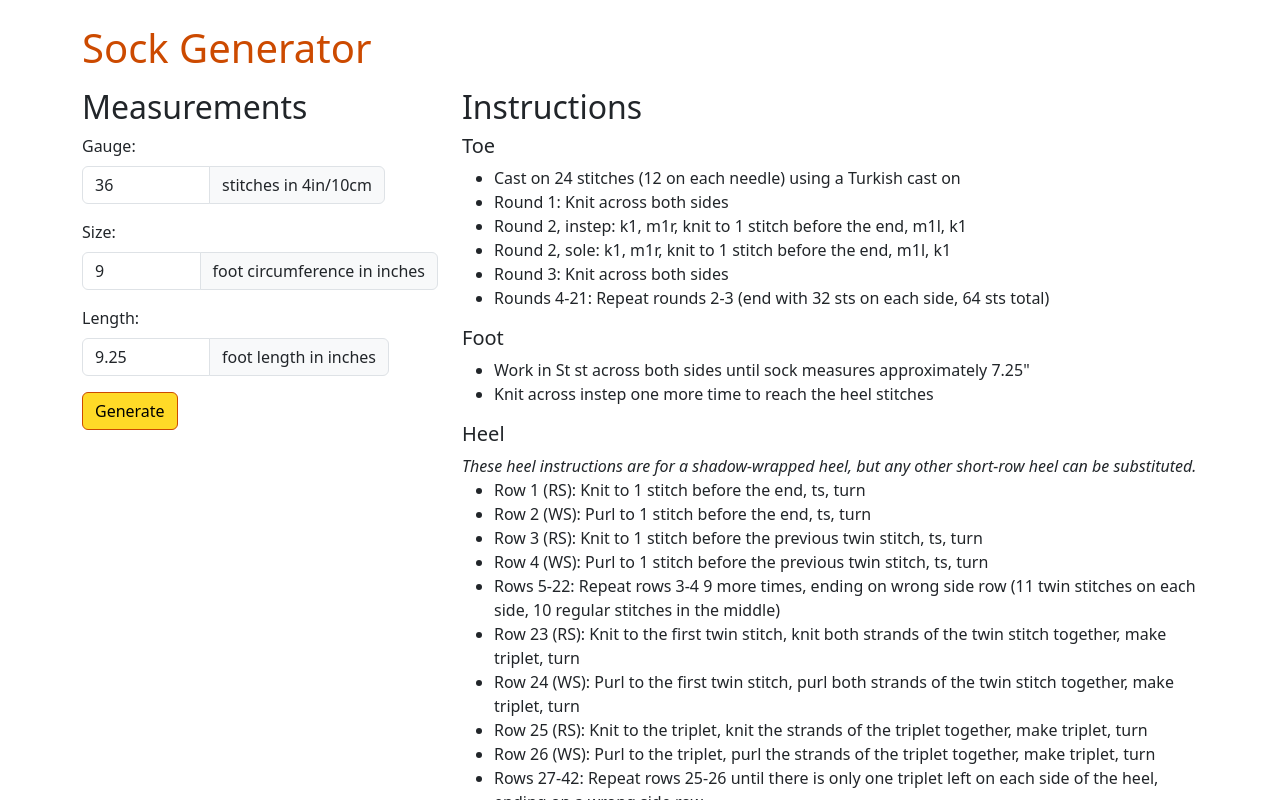
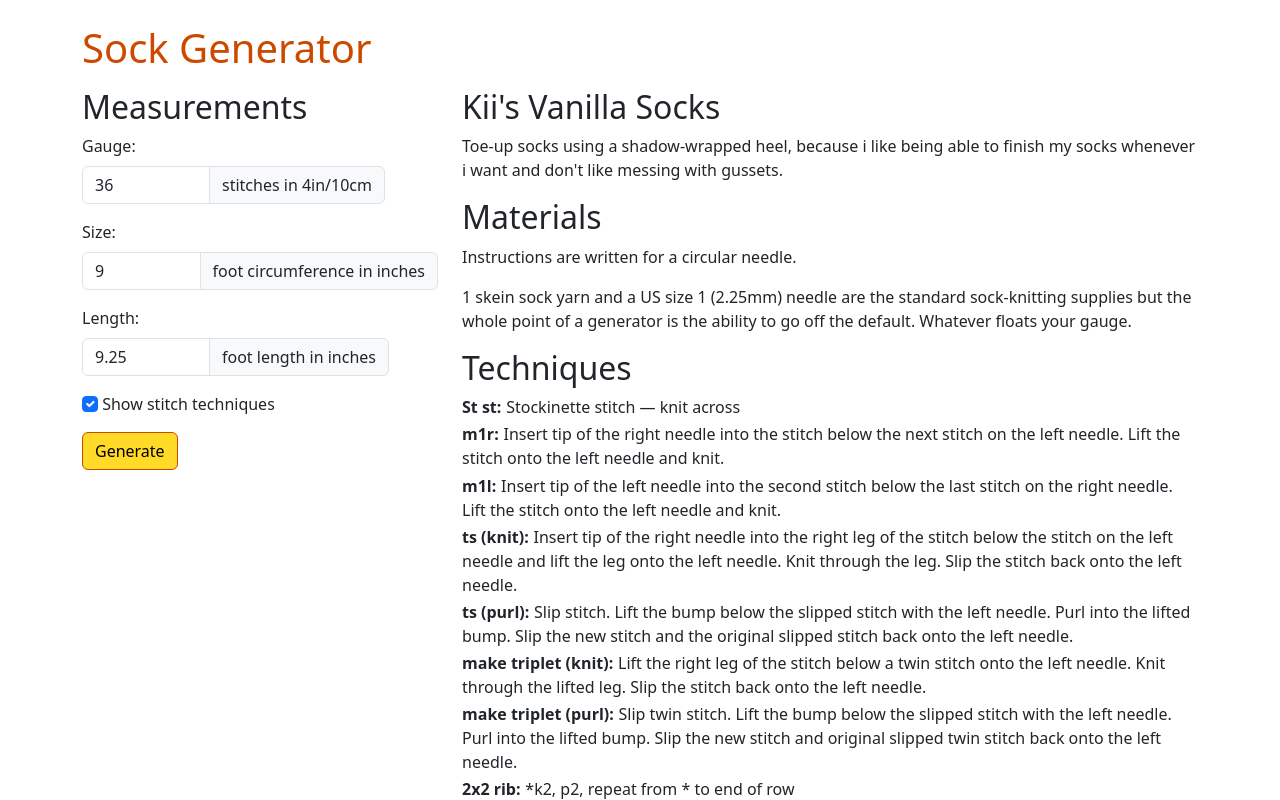
Before and after one commit to KeelanRosa/sockgen, a website built with webpack: page src/index.html in a window 1280 px wide. Both pictures are taken after a click on the button "Generate". Shown: the top 800 px of the page. Built offline with nearby package versions, Linux system fonts and the light colour scheme.

Commit message:
feat(ux): add pattern information

```diff
--- a/src/index.html
+++ b/src/index.html
@@ -51,11 +51,46 @@
               </div>
             </div>
           </div>
+          <div class="row mb-3 d-print-none">
+            <div class="col-auto">
+              <input id="stitchTechnique" name="stitchTechnique" type="checkbox" class="form-check-input" checked="checked">
+              <label for="stitchTechnique" class="form-check-label">Show stitch techniques</label>
+            </div>
+          </div>
           <button type="submit" class="btn btn-kr d-print-none" id="sockBtn">Generate</button>
         </form>
       </div>
 
       <div class="col-lg-8 my-2">
+        <h2>Kii's Vanilla Socks</h2>
+        <p>Toe-up socks using a shadow-wrapped heel, because i like being able to finish my socks whenever i want and don't like messing with gussets.</p>
+
+        <h2>Materials</h2>
+        <p>Instructions are written for a circular needle.</p>
+        <p>1 skein sock yarn and a US size 1 (2.25mm) needle are the standard sock-knitting supplies but the whole point of a generator is the ability to go off the default. Whatever floats your gauge.</p>
+
+        <div id="techniques">
+          <h2>Techniques</h2>
+          <dl>
+            <dt>St st</dt>
+            <dd>Stockinette stitch — knit across</dd>
+            <dt>m1r</dt>
+            <dd>Insert tip of the right needle into the stitch below the next stitch on the left needle. Lift the stitch onto the left needle and knit.</dd>
+            <dt>m1l</dt>
+            <dd>Insert tip of the left needle into the second stitch below the last stitch on the right needle. Lift the stitch onto the left needle and knit.</dd>
+            <dt>ts (knit)</dt>
+            <dd>Insert tip of the right needle into the right leg of the stitch below the stitch on the left needle and lift the leg onto the left needle. Knit through the leg. Slip the stitch back onto the left needle.</dd>
+            <dt>ts (purl)</dt>
+            <dd>Slip stitch. Lift the bump below the slipped stitch with the left needle. Purl into the lifted bump. Slip the new stitch and the original slipped stitch back onto the left needle.</dd>
+            <dt>make triplet (knit)</dt>
+            <dd>Lift the right leg of the stitch below a twin stitch onto the left needle. Knit through the lifted leg. Slip the stitch back onto the left needle.</dd>
+            <dt>make triplet (purl)</dt>
+            <dd>Slip twin stitch. Lift the bump below the slipped stitch with the left needle. Purl into the lifted bump. Slip the new stitch and original slipped twin stitch back onto the left needle.</dd>
+            <dt>2x2 rib</dt>
+            <dd>*k2, p2, repeat from * to end of row</dd>
+          </dl>
+        </div>
+
         <div id="instructions"></div>
       </div>
     </div>
--- a/src/index.js
+++ b/src/index.js
@@ -21,6 +21,12 @@ function generate() {
     var heelCount = countHeel(footCount);
     instructions.innerHTML = '';
     instructions.appendChild(component('h2', 'Instructions'));
+
+    if (form.elements["stitchTechnique"].checked) {
+        document.getElementById('techniques').classList = 'd-block';
+    } else {
+        document.getElementById('techniques').classList = 'd-none';
+    }
 
     instructions.appendChild(component("h3", "Toe"));
     var toeList = component("ul", "");
@@ -53,19 +59,19 @@ function generate() {
     var heelList = component("ul", "");
     var heelRowCount = heelCount[0] * 2; // 1 row to turn each side stitch into a twin stitch
     var heelInstruct = [
-        `Row 1 (RS): Knit to 1 stitch before the end, ts, turn`,
-        `Row 2 (WS): Purl to 1 stitch before the end, ts, turn`,
+        `Row 1 (RS): Knit to 1 stitch before the end of the sole stitches, ts, turn`,
+        `Row 2 (WS): Purl to 1 stitch before the end of the sole stitches, ts, turn`,
         `Row 3 (RS): Knit to 1 stitch before the previous twin stitch, ts, turn`,
         `Row 4 (WS): Purl to 1 stitch before the previous twin stitch, ts, turn`,
-        `Rows 5-${heelRowCount}: Repeat rows 3-4 ${(heelRowCount - 4) / 2} more times, ending on wrong side row (${heelCount[0]} twin stitches on each side, ${heelCount[1]} regular stitches in the middle)`,
+        `Rows 5-${heelRowCount}: Repeat rows 3-4 ${(heelRowCount - 4) / 2} more times, ending on a wrong side row (${heelCount[0]} twin stitches on each side, ${heelCount[1]} regular stitches in the middle)`,
         `Row ${heelRowCount + 1} (RS): Knit to the first twin stitch, knit both strands of the twin stitch together, make triplet, turn`,
         `Row ${heelRowCount + 2} (WS): Purl to the first twin stitch, purl both strands of the twin stitch together, make triplet, turn`,
         `Row ${heelRowCount + 3} (RS): Knit to the triplet, knit the strands of the triplet together, make triplet, turn`,
         `Row ${heelRowCount + 4} (WS): Purl to the triplet, purl the strands of the triplet together, make triplet, turn`,
         `Rows ${heelRowCount + 5}-${heelRowCount * 2 - 2}: Repeat rows ${heelRowCount + 3}-${heelRowCount + 4} until there is only one triplet left on each side of the heel, ending on a wrong side row`,
         `Row ${heelRowCount * 2 - 1} (RS): Knit to the triplet, knit the strands of the triplet together`,
-        `Row ${heelRowCount * 2}, instep: Knit across`,
-        `Row ${heelRowCount * 2}, sole: Knit the strands of the last triplet together, knit across`,
+        `Round ${heelRowCount * 2}, instep: Knit across`,
+        `Round ${heelRowCount * 2}, sole: Knit the strands of the last triplet together, knit across`,
     ];
     for (var i of heelInstruct) {
         heelList.appendChild(component("li", i));
--- a/src/style.css
+++ b/src/style.css
@@ -23,6 +23,18 @@ h1 {
   border-color: var(--light) !important;
 }
 
+dt {
+  float: left;
+  clear: left;
+}
+dt::after {
+  content: ': ';
+  padding-right: 0.3em;
+}
+dd {
+  margin-bottom: 0.2rem;
+}
+
 @media print {
   .label {
     display: inline;
```
